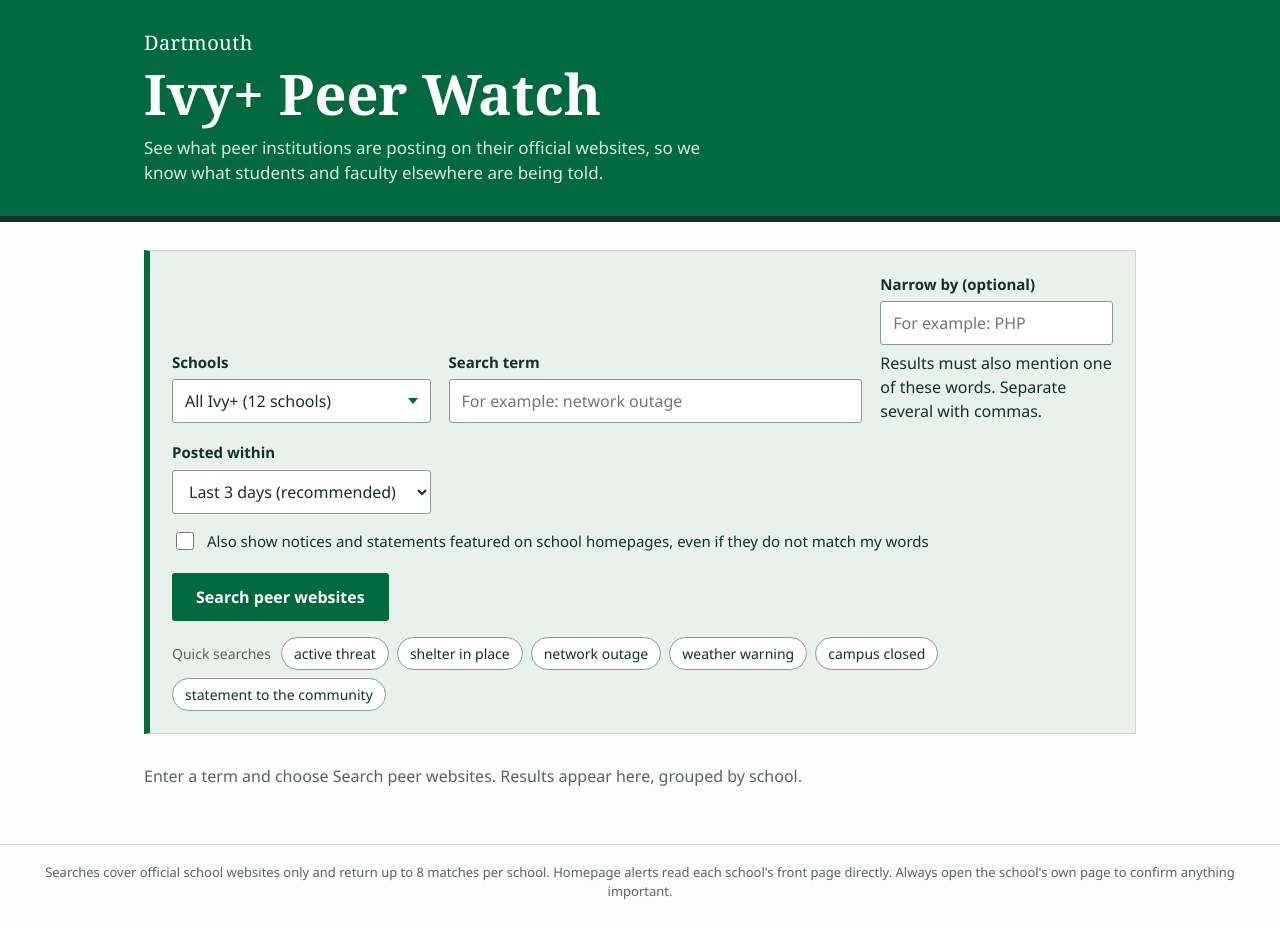
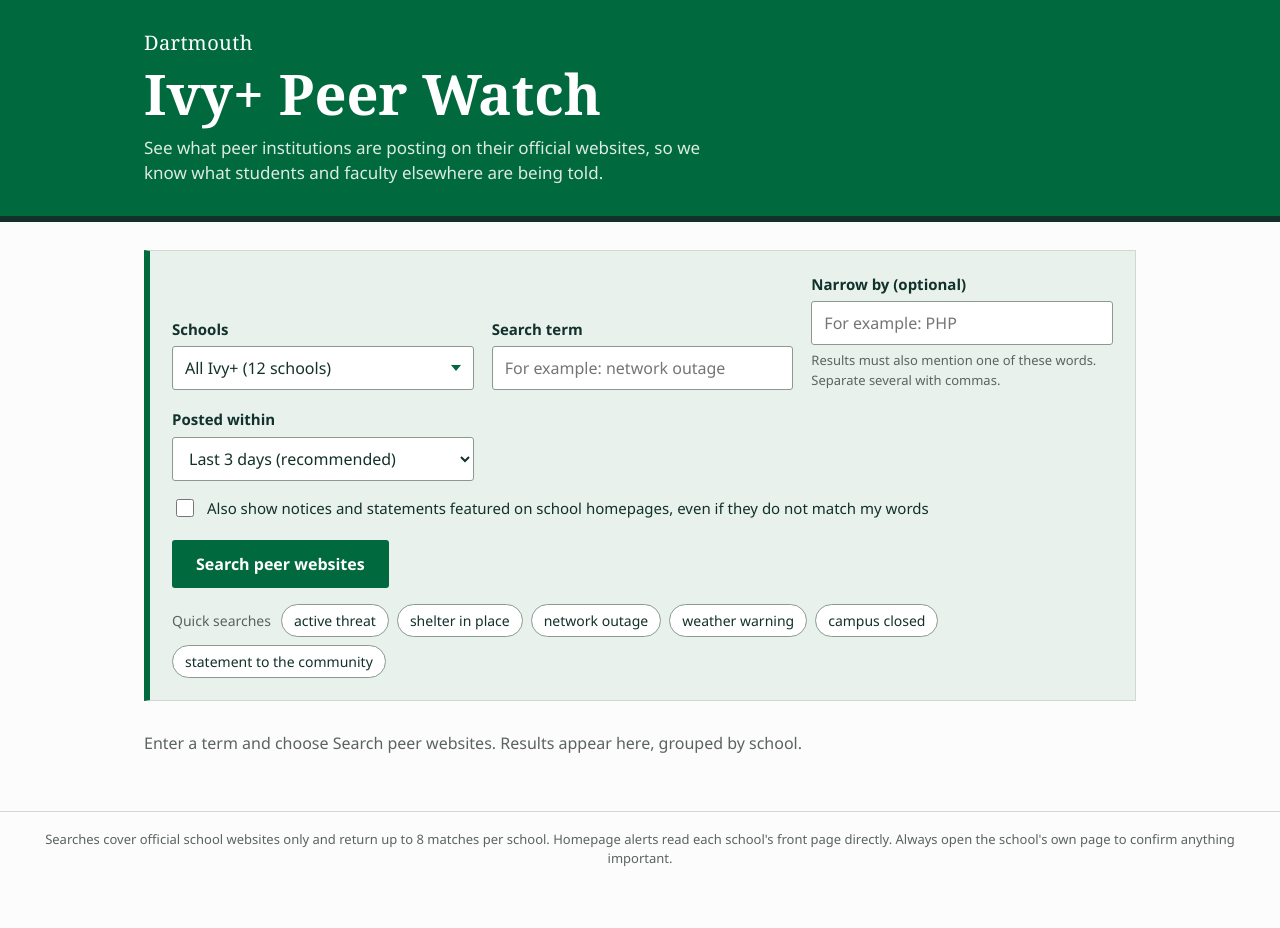
Before and after one commit to CourtProvost/IvyPlusCrawl, a React (Vite) app: page / in a window 1280 px wide. After the commit the page ends 895 px from the top, so only its background shows below. Built offline with nearby package versions, Linux system fonts and the light colour scheme.

Commit message:
Update styles.css

```diff
--- a/src/styles.css
+++ b/src/styles.css
@@ -82,7 +82,7 @@
 
 .grid {
   display: grid;
-  grid-template-columns: minmax(220px, 1fr) minmax(260px, 1.6fr) minmax(200px, 0.9fr);
+  grid-template-columns: repeat(auto-fit, minmax(230px, 1fr));
   gap: 18px;
   align-items: end;
 }
@@ -309,3 +309,6 @@
 details.alerts-clear { margin: 14px 0 0; font-size: 14px; }
 details.alerts-clear summary { cursor: pointer; font-weight: 600; }
 .clear-list { margin: 8px 0 0; padding-left: 20px; }
+
+.help { font-size: 13px; color: var(--granite); }
+div.alerts-failed p { margin: 0; font-weight: 600; }
```
